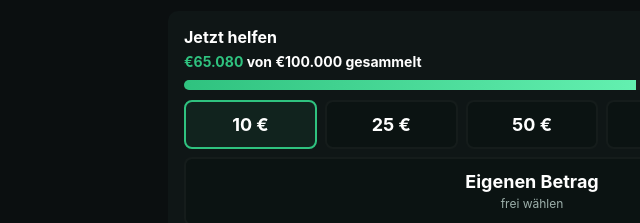
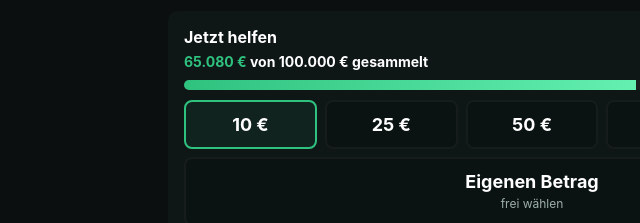
Before and after one commit to furiosaclube/Eloir-Doa-o-, a plain HTML site: page index.html in a window 1280 px wide. Shown: the part 308-531 px from the top of the page, 108-748 px from the left. Drawn offline with Linux system fonts and the light colour scheme.

Commit message:
Update index.html

```diff
--- a/index.html
+++ b/index.html
@@ -159,7 +159,7 @@ footer{
     <strong>Jetzt helfen</strong>
 
     <div class="counter">
-      <strong>€65.080</strong> von €100.000 gesammelt
+      <strong>65.080 €</strong> von 100.000 € gesammelt
     </div>
 
     <div class="progress"><i></i></div>
```
